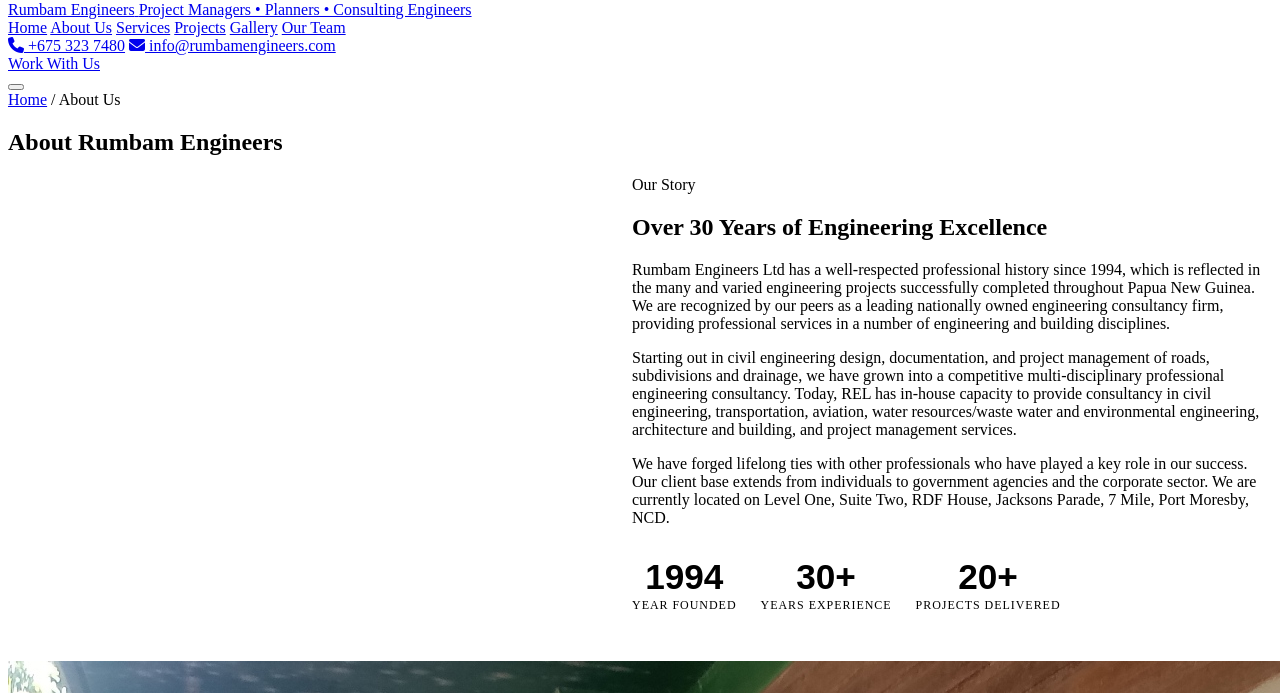
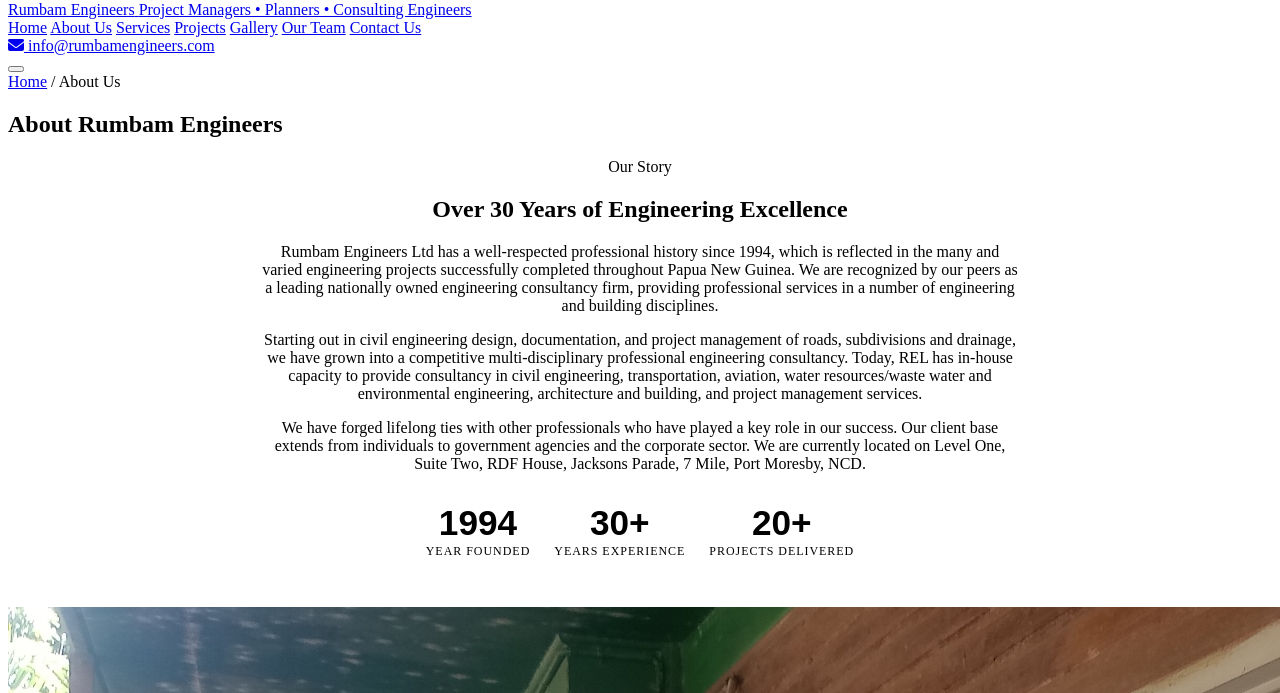
Before and after one commit to normzeribk-del/REL-Website-Upgrade, a website built with Vite: page about.html in a window 1280 px wide. Shown: the part 427-1120 px from the top of the page. Built offline with nearby package versions, Linux system fonts and the light colour scheme; a script that the page names is missing.

Commit message:
update Website

```diff
--- a/about.html
+++ b/about.html
@@ -28,12 +28,9 @@
         <a href="projects.html">Projects</a>
         <a href="gallery.html">Gallery</a>
         <a href="team.html">Our Team</a>
+        <a href="contact.html">Contact Us</a>
         <div class="nav-contact">
-          <a href="tel:+6753237480"><i class="fas fa-phone"></i> +675 323 7480</a>
           <a href="mailto:info@rumbamengineers.com"><i class="fas fa-envelope"></i> info@rumbamengineers.com</a>
-        </div>
-        <div class="nav-cta">
-          <a href="contact.html" class="btn btn-accent btn-sm">Work With Us</a>
         </div>
       </nav>
       <button class="hamburger" id="hamburger" aria-label="Toggle menu">
@@ -58,12 +55,12 @@
   <!-- ========== OUR STORY ========== -->
   <section class="section-pad">
     <div class="container">
-      <!-- Text block — right aligned -->
-      <div style="margin-bottom:48px;">
-        <div style="max-width:640px;width:100%;margin-left:auto;" data-aos>
+      <!-- Text block — centered -->
+      <div style="margin-bottom:48px;text-align:center;">
+        <div style="max-width:760px;width:100%;margin:0 auto;" data-aos>
           <span class="section-label">Our Story</span>
           <h2 class="section-title">Over 30 Years of Engineering Excellence</h2>
-          <div class="divider-accent"></div>
+          <div class="divider-accent center"></div>
           <p style="margin-bottom:16px;">
             Rumbam Engineers Ltd has a well-respected professional history since 1994, which is reflected in the many and varied engineering projects successfully completed throughout Papua New Guinea. We are recognized by our peers as a leading nationally owned engineering consultancy firm, providing professional services in a number of engineering and building disciplines.
           </p>
@@ -73,7 +70,7 @@
           <p>
             We have forged lifelong ties with other professionals who have played a key role in our success. Our client base extends from individuals to government agencies and the corporate sector. We are currently located on Level One, Suite Two, RDF House, Jacksons Parade, 7 Mile, Port Moresby, NCD.
           </p>
-          <div style="display:flex;gap:24px;margin-top:32px;flex-wrap:wrap;">
+          <div style="display:flex;gap:24px;margin-top:32px;flex-wrap:wrap;justify-content:center;">
             <div style="text-align:center;">
               <div style="font-family:'Barlow Condensed',sans-serif;font-size:2.2rem;font-weight:800;color:var(--primary);line-height:1;">1994</div>
               <div style="font-size:0.75rem;text-transform:uppercase;letter-spacing:0.08em;color:var(--text-muted);margin-top:4px;">Year Founded</div>
@@ -357,8 +354,7 @@
             <li><a href="projects.html">Projects</a></li>
             <li><a href="gallery.html">Gallery</a></li>
             <li><a href="team.html">Our Team</a></li>
-            <li><a href="contact.html">Contact</a></li>
-                      <li><a href="contact.html">Work With Us</a></li>
+            <li><a href="contact.html">Contact Us</a></li>
           </ul>
         </div>
         <div class="footer-col">
--- a/assets/css/style.css
+++ b/assets/css/style.css
@@ -1551,6 +1551,9 @@
 .about-image-block {
   position: relative;
   margin-top: 0;
+  max-width: 960px;
+  margin-left: auto;
+  margin-right: auto;
 }
 
 .about-image-main {
```
Also changed, not shown: contact.html (+2 -6 lines), gallery.html (+2 -6 lines), index.html (+7 -11 lines), project-detail.html (+2 -6 lines), projects.html (+2 -6 lines), services.html (+2 -6 lines), team.html (+2 -6 lines).
